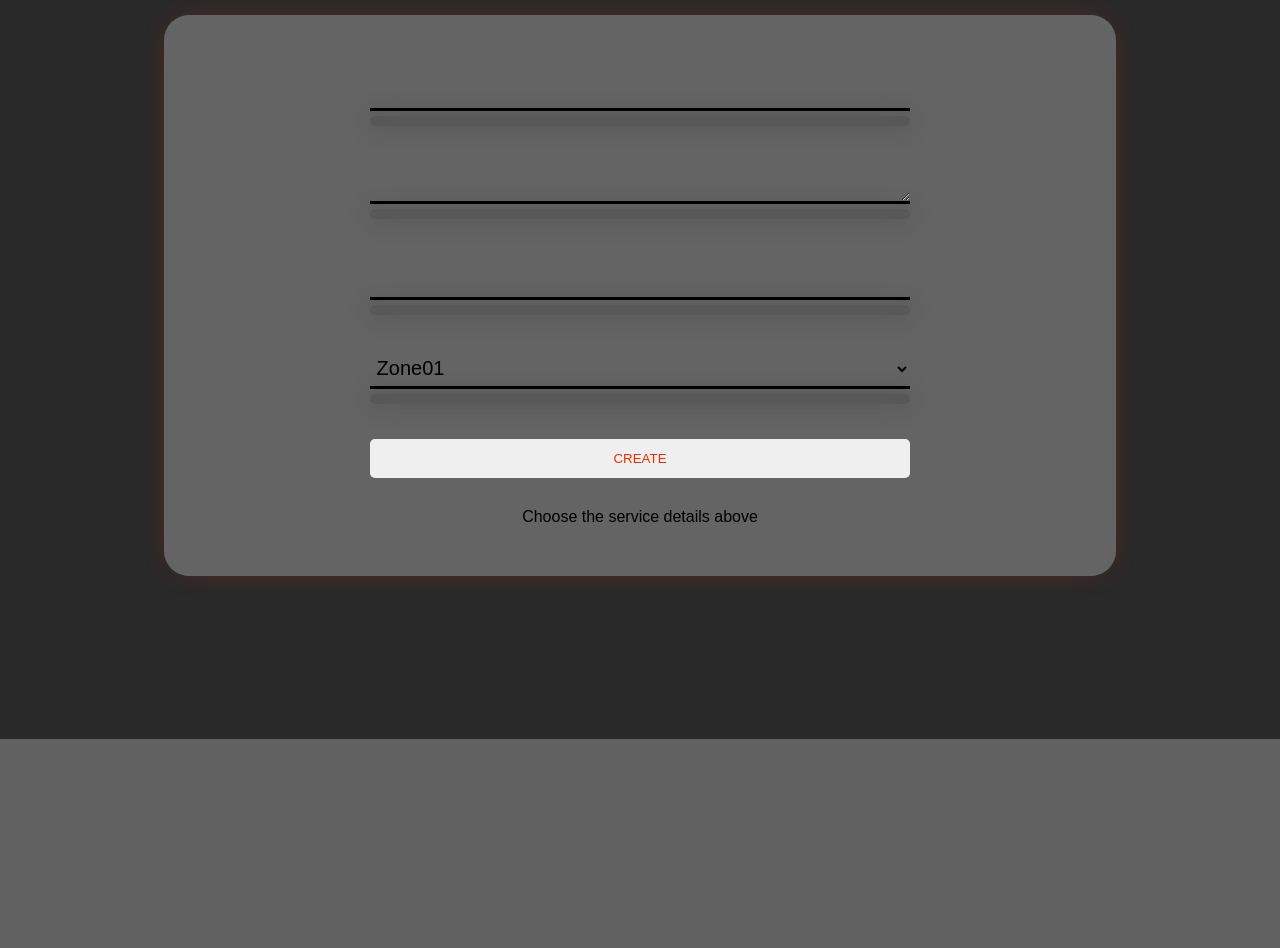
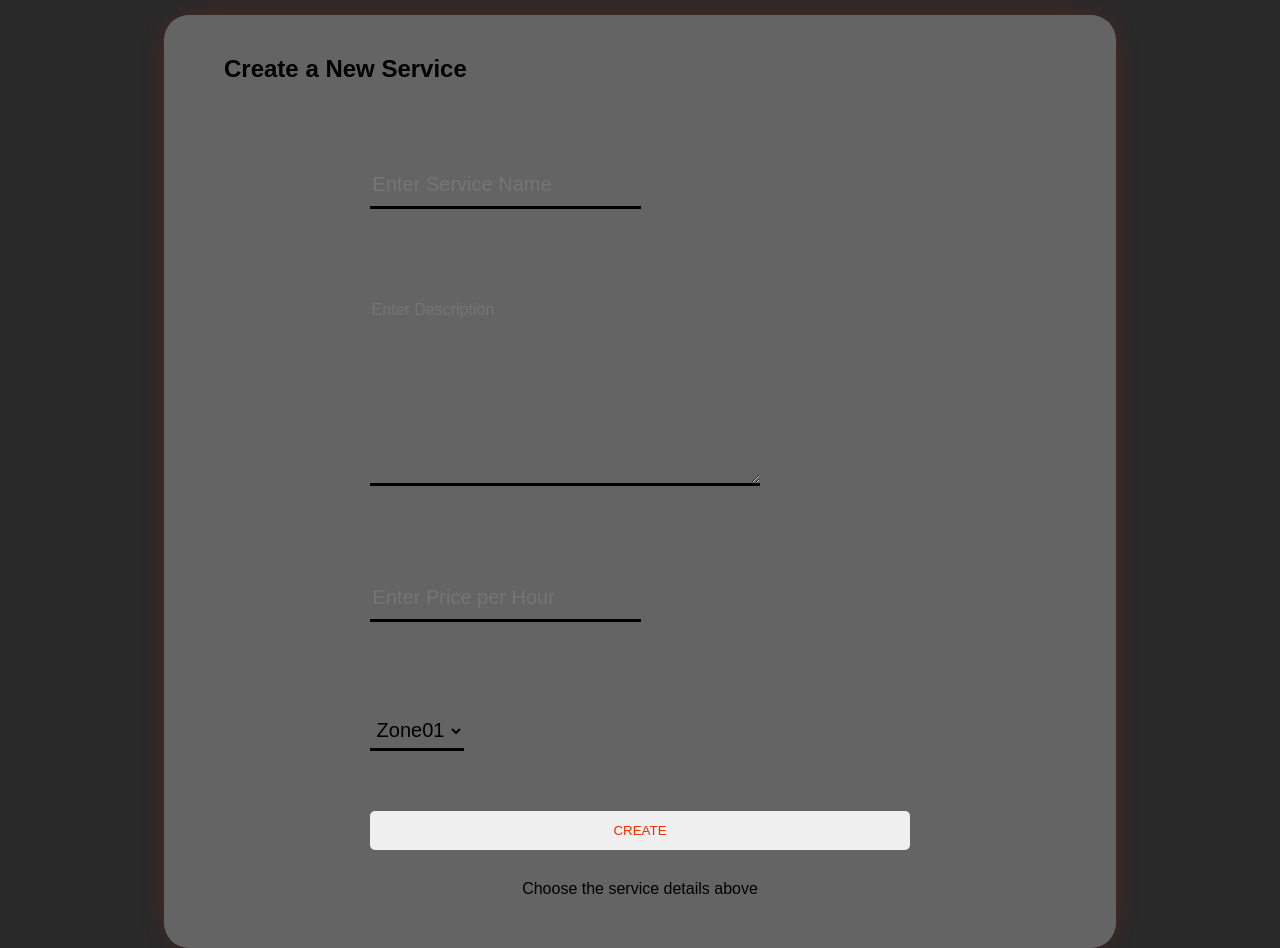
Before and after one commit to Margoumachraf/netfix, a Django app: page /services/create/ in a window 1280 px wide. Shown: the part 61-1009 px from the top of the page. Before the commit the page ends 800 px from the top, so only its background shows below. Run offline with Django 3.2, Linux system fonts and the light colour scheme; data comes from the database, SQL or seed files in the repository; both versions use the stored data as it was after the commit.

Commit message:
can create service

```diff
--- a/services/forms.py
+++ b/services/forms.py
@@ -1,27 +1,29 @@
 from django import forms
 
-from users.models import Company
+from users.models import Company ,User
 
 
 class CreateNewService(forms.Form):
-    name = forms.CharField(max_length=40)
+    name = forms.CharField()
     description = forms.CharField(widget=forms.Textarea, label='Description')
     price_hour = forms.DecimalField(
         decimal_places=2, max_digits=5, min_value=0.00)
-    field = forms.ChoiceField(required=True)
 
-    def __init__(self, *args, choices='', ** kwargs):
+    field = forms.ChoiceField(
+        choices=[(user.id, user.username) for user in User.objects.filter(is_company=True)],
+        widget=forms.Select(attrs={'class': 'form-control'})
+    )
+
+    def __init__(self, *args, choices='', **kwargs):
         super(CreateNewService, self).__init__(*args, **kwargs)
-        # adding choices to fields
+
         if choices:
             self.fields['field'].choices = choices
-        # adding placeholders to form fields
+
         self.fields['name'].widget.attrs['placeholder'] = 'Enter Service Name'
         self.fields['description'].widget.attrs['placeholder'] = 'Enter Description'
         self.fields['price_hour'].widget.attrs['placeholder'] = 'Enter Price per Hour'
 
         self.fields['name'].widget.attrs['autocomplete'] = 'off'
-
-
 class RequestServiceForm(forms.Form):
     pass
--- a/services/templates/services/create.html
+++ b/services/templates/services/create.html
@@ -4,38 +4,15 @@
 {% endblock %}
 {% block content %}
 
-<form method="POST" enctype="multipart/form-data">
+<h2>Create a New Service</h2>
+
+<form method="POST">
     {% csrf_token %}
 
+    {{ form.as_p }}
 
-
-
-
-        <label for="{{ form.price_hour.id_for_label }}">Price per Hour</label>
-        <input type="text" name="price_hour" id="{{ form.price_hour.id_for_label }}" value="{{ form.price_hour.value }}" class="form-control" step="0.01">
-        <span class="error">{{ form.price_hour.errors }}</span>
-
-
-  <textarea name="description"   >{{ form.description.value }}</textarea>
-        <span class="error">{{ form.description.errors }}</span>
-
-
-        <input type="text" name="rating" id="{{ form.rating.id_for_label }}" value="{{ form.rating.value }}" class="form-control" min="0" max="5">
-        <span class="error">{{ form.rating.errors }}</span>
-
-
-
-
-
-        <label for="company_username">Select Company</label>
-        <select name="company_username" id="company_username" class="form-control">
-            {% for company in company_usernames %}
-                <option value="{{ company.id }}">{{ company.username }}</option>
-            {% endfor %}
-        </select>
-        <span class="error">{{ form.service_type.errors }}</span>
-
-    <button type="submit" name="create" class="btn btn-primary">Create</button>
+    <!-- Submit Button -->
+    <button name="create" class="btn btn-primary">Create</button>
 </form>
 
 <p class="helptext">Choose the service details above</p>
--- a/services/views.py
+++ b/services/views.py
@@ -1,6 +1,6 @@
 from django.shortcuts import render, redirect
 from django.http import HttpResponseRedirect
-
+from django.contrib import messages
 from users.models import Company, Customer, User
 
 from .models import Service
@@ -17,14 +17,140 @@ def index(request, id):
     return render(request, 'services/single_service.html', {'service': service})
 
 
+
+
+
+
+
+
+
+
+
+
+
+
+
+
+
+
+
+
+
+
 def create(request):
     companies = User.objects.filter(is_company=True)
-
-    # Create a list of usernames (or other fields if needed)
     company_usernames = [company for company in companies]
 
-    # Pass the list to the template
-    return render(request, 'services/create.html', {'company_usernames': company_usernames})
+    if request.method == 'POST':
+        form = CreateNewService(request.POST)
+        print("Form is valid")
+        print(form)
+        # Get the cleaned data
+        service_name = form.cleaned_data['name']
+        description = form.cleaned_data['description']
+        price_hour = form.cleaned_data['price_hour']
+        select_value = request.POST.get('field')
+        # company_user = Company.objects.get(id=company_user_id)
+        print(service_name)
+        print(description)
+        print(price_hour)
+        print(select_value)
+        # Ensure the company exists
+        user_company = Company.objects.get(user_id=select_value)
+        print("Company Info:", user_company.field)
+
+        # Create the Service object
+        Service.objects.create(
+            name=service_name,
+            description=description,
+            price_hour=price_hour,
+            company=user_company,
+            field=user_company.field
+        )
+        # Add a success message and redirect
+        messages.success(request, 'Service created successfully!')
+        return redirect('/')  # Adjust the target URL to your success page
+
+
+    if request.method == 'GET':
+        # If GET request, render the empty form
+        form = CreateNewService()
+        return render(request, 'services/create.html', {
+            'company_usernames': company_usernames,
+            'form': form
+        })
+
+
+
+
+
+
+
+
+
+
+
+
+
+
+
+
+
+
+
+
+
+
+
+
+
+
+
+
+
+
+
+
+
+
+
+
+
+
+
+
+
+
+
+
+
+
+
+
+
+
+
+
+
+
+
+
+
+
+
+
+
+
+
+
+
+
+
+
+
+
+
+
 
 
 def service_field(request, field):
--- a/users/models.py
+++ b/users/models.py
@@ -6,7 +6,7 @@ from django.core.validators import MaxValueValidator, MinValueValidator
 class User(AbstractUser):
     is_company = models.BooleanField(default=False)
     is_customer = models.BooleanField(default=False)
-    email = models.CharField(max_length=100, unique=True)
+    username = models.CharField(max_length=100, unique=True)
 
 
 class Customer(models.Model):
```
Also changed, not shown: users/forms.py (+14 -10 lines), users/views.py (+20 -16 lines), db.sqlite3.
